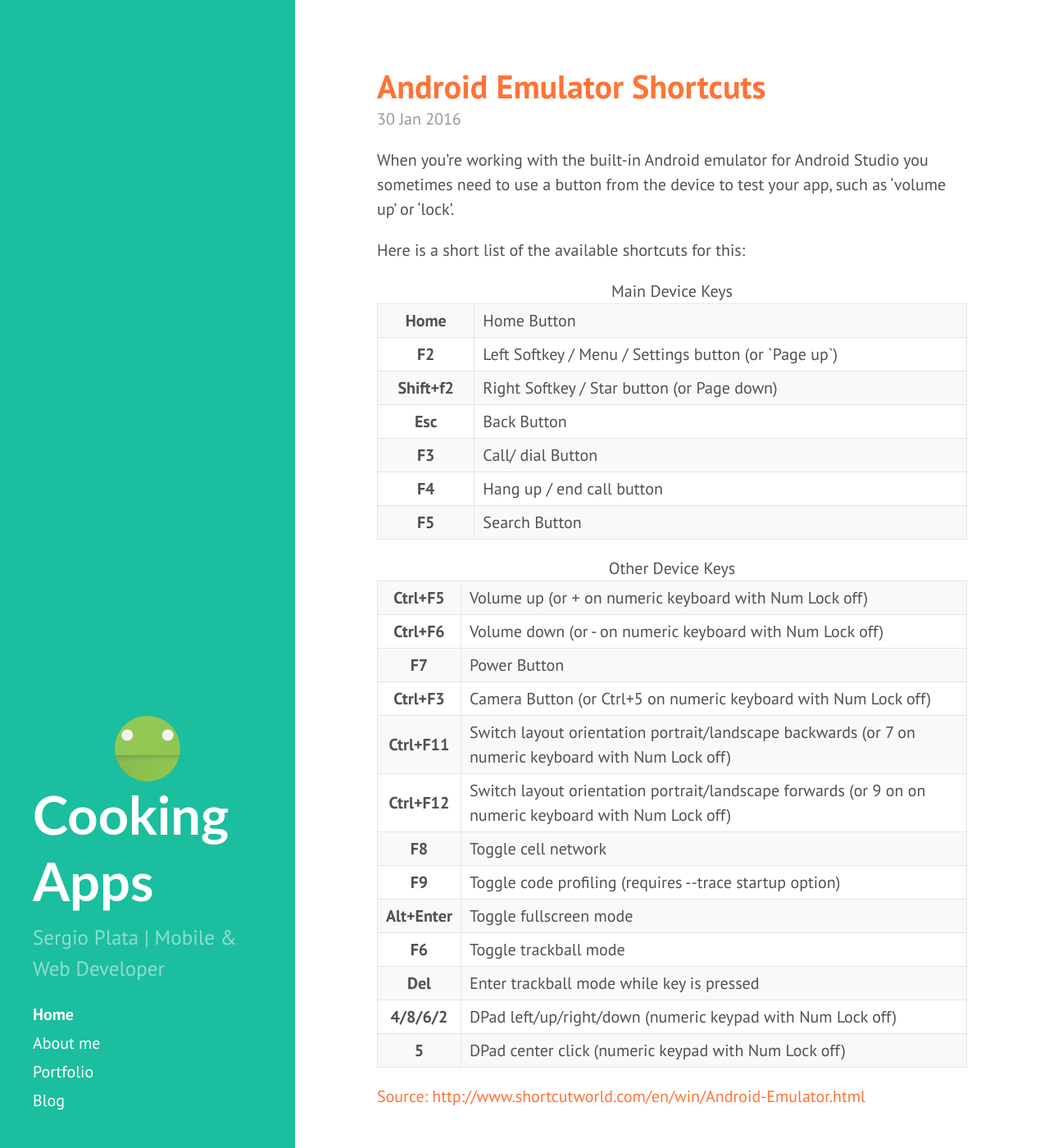
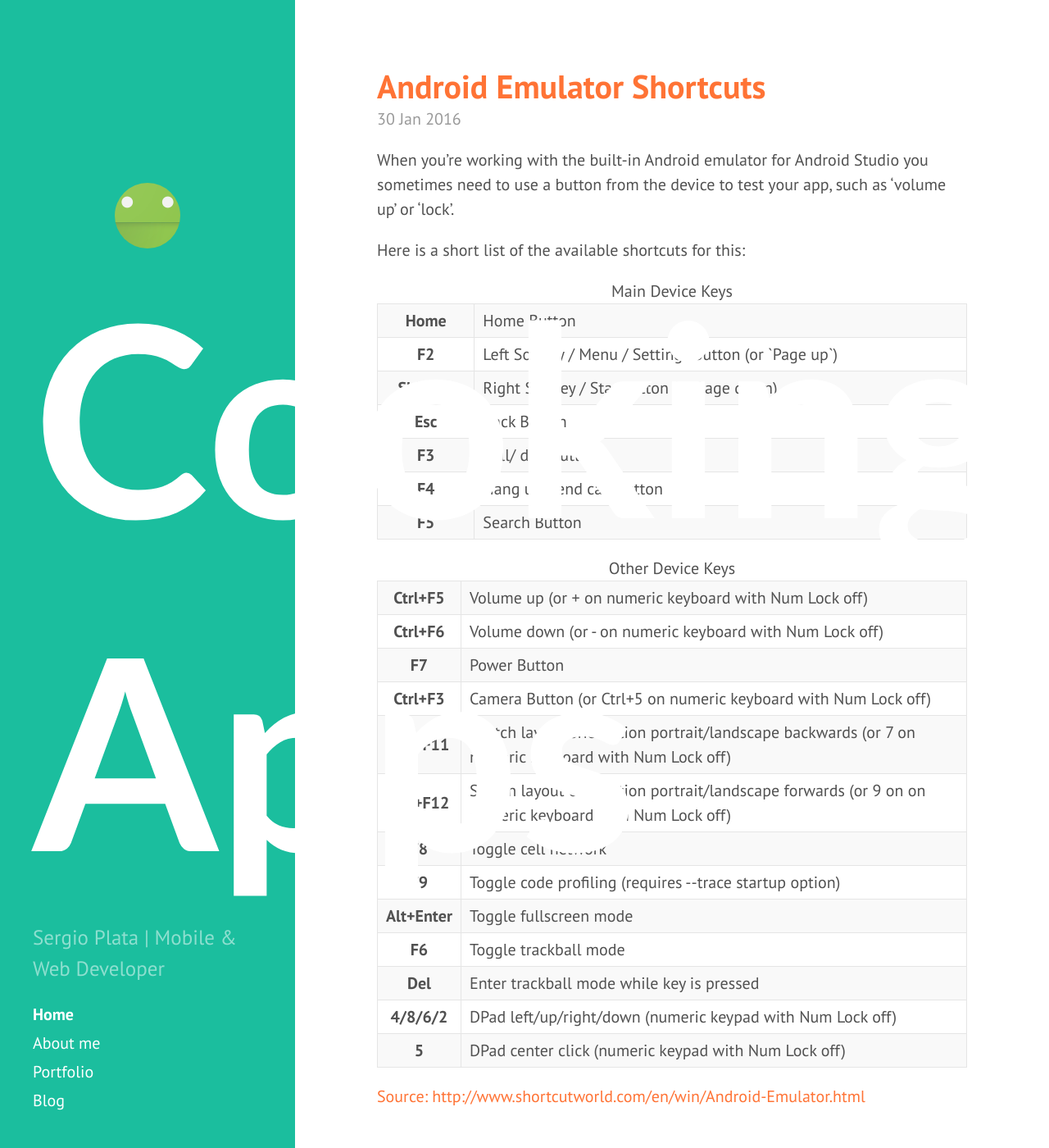
Before and after one commit to splata/splata.github.io, a Jekyll site: the page built from index.html, in a window 1280 px wide and 1400 px high. Shown: the whole window at 82% size. Built offline with Jekyll 4.4.1, drawn with Linux system fonts in a browser that asks for light colours; Markdown is read by kramdown in place of the engine named in the settings; the list of posts is cut into pages by our own code.

Commit message:
fix logo padding

```diff
--- a/public/css/hyde.css
+++ b/public/css/hyde.css
@@ -269,6 +269,7 @@ a.sidebar-nav-item:focus {
 
 .blog-title {
     font-family: 'Lato', sans-serif;
+    font-size: 5em;
 }
 
 /* LOGO */
@@ -281,5 +282,5 @@ a.sidebar-nav-item:focus {
 	-webkit-border-radius: 150px;
 	-moz-border-radius: 150px;
 	background: url(/assets/images/logo.png) no-repeat center;
-    padding: 10px;
+    padding: 30px;
 }
```
